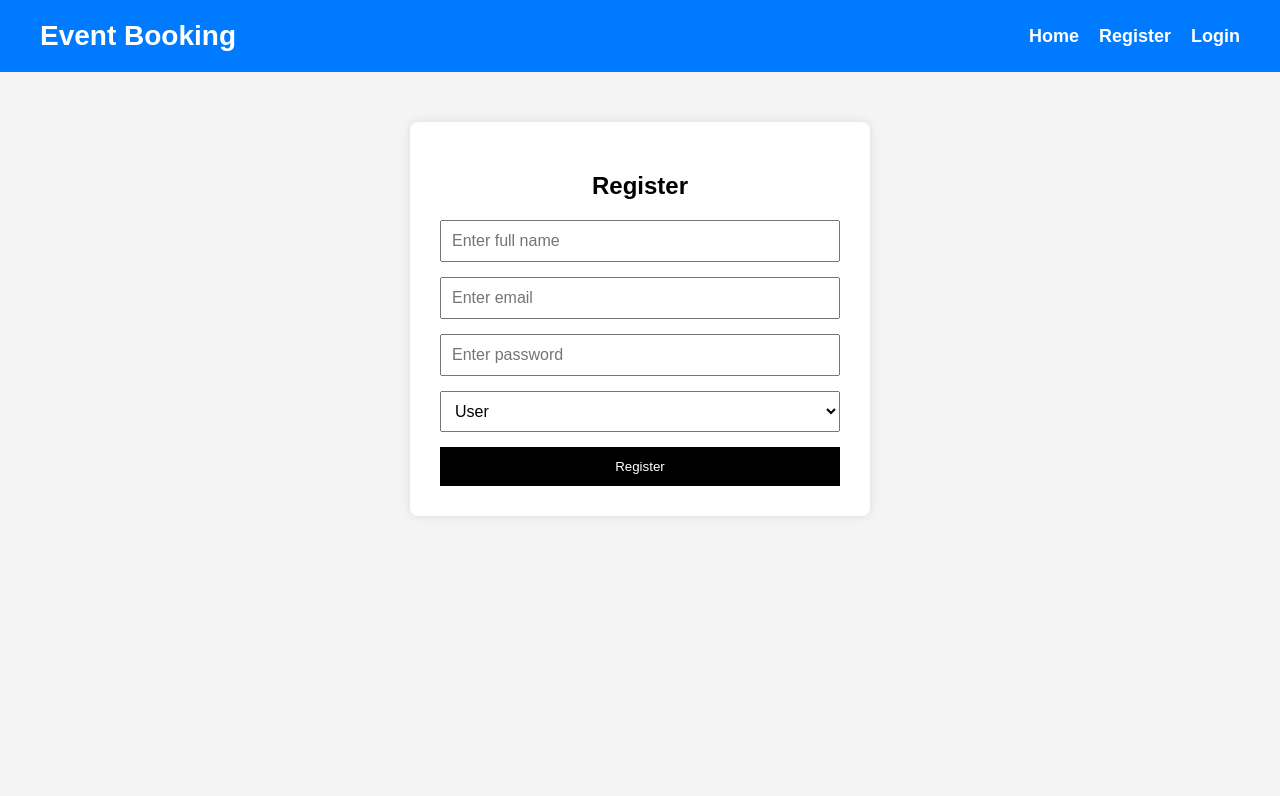
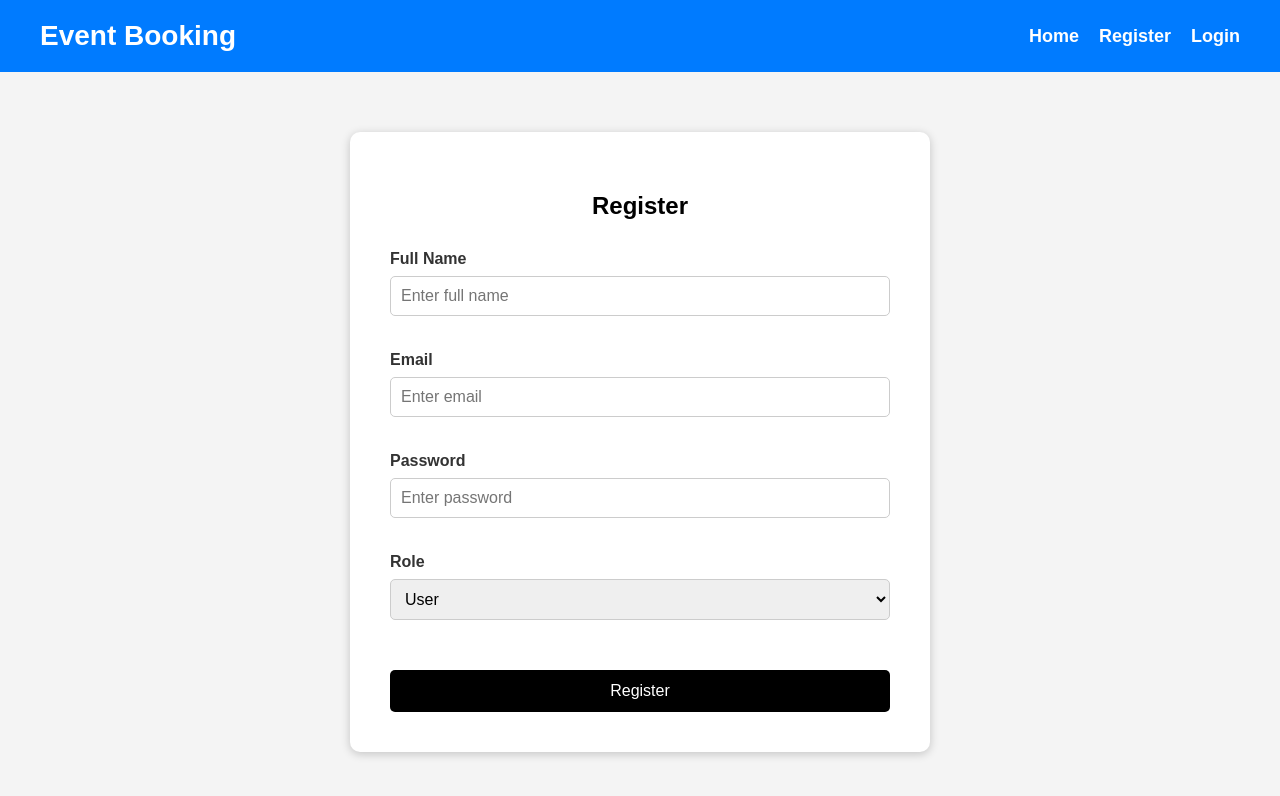
Before and after one commit to Madhvesh14/Assignment_project_frontend, a React (Create React App) app: page /register in a window 1280 px wide. Shown: the top 796 px of the page. Built offline with nearby package versions, Linux system fonts and the light colour scheme.

Commit message:
Modified few folder for the ui to look good

```diff
--- a/src/pages/AddEvent.js
+++ b/src/pages/AddEvent.js
@@ -78,6 +78,9 @@ function AddEvent() {
         onSubmit={handleSubmit}
       >
 
+        <div className= "form-group">
+          <label>Title</label>
+
             <input
               type="text"
               name="title"
@@ -85,7 +88,10 @@ function AddEvent() {
               onChange={handleChange}
               required
             />
+        </div>
 
+        <div className="form-group">
+          <label>Description</label>
           <input
             type="text"
             name="description"
@@ -93,7 +99,10 @@ function AddEvent() {
             onChange={handleChange}
             required
           />
+        </div>
 
+        <div className="form-group">
+          <label>Location</label>
           <input
             type="text"
             name="location"
@@ -101,14 +110,21 @@ function AddEvent() {
             onChange={handleChange}
             required
           />
+        </div>
 
+
+        <div className="form-group">
+          <label>Event Date</label>
           <input
             type="datetime-local"
             name="eventDate"
             onChange={handleChange}
             required
           />
+        </div>
 
+        <div className="form-group">
+          <label>Total Seats</label>
           <input
             type="number"
             name="totalSeats"
@@ -116,7 +132,10 @@ function AddEvent() {
             onChange={handleChange}
             required
           />
+        </div>
 
+        <div className="form-group">
+          <label>Available Seats</label>
           <input
             type="number"
             name="availableSeats"
@@ -124,7 +143,10 @@ function AddEvent() {
             onChange={handleChange}
             required
           />
+        </div>
 
+        <div className="form-group">
+          <label>Price</label>
           <input
             type="number"
             name="price"
@@ -132,6 +154,7 @@ function AddEvent() {
             onChange={handleChange}
             required
           />
+        </div>
 
         <button type="submit">
           Add Event
--- a/src/pages/CreateBooking.js
+++ b/src/pages/CreateBooking.js
@@ -51,6 +51,9 @@ function CreateBooking() {
 
       <form onSubmit={handleSubmit}>
 
+          <div className="form-group">
+            <label>Enter the Number of Seats:</label>
+
             <input
               type="number"
               placeholder="Number of Seats"
@@ -60,6 +63,7 @@ function CreateBooking() {
               }
               required
             />
+          </div>
 
         <button type="submit">
           Book
--- a/src/pages/Login.js
+++ b/src/pages/Login.js
@@ -65,6 +65,9 @@ function Login() {
       <h2>Login</h2>
 
       <form onSubmit={handleSubmit}>
+          <div className= "form-group">
+            <label>Email:</label>
+
 
             <input
               type="email"
@@ -76,6 +79,11 @@ function Login() {
               required
             />
 
+          </div>
+
+          <div className= "form-group">
+            <label>Password:</label>
+
             <input
             type="password"
             placeholder="Enter password"
@@ -85,6 +93,7 @@ function Login() {
             }
             required
           />
+          </div>
 
         <button type="submit">
           Login
--- a/src/pages/Register.js
+++ b/src/pages/Register.js
@@ -57,6 +57,10 @@ function Register() {
 
       <form onSubmit={handleSubmit}>
 
+        <div className= "form-group">
+
+          <label>Full Name</label>
+
           <input
            type="text"
            placeholder="Enter full name"
@@ -66,6 +70,12 @@ function Register() {
            }
            required
          />
+        </div>
+
+
+        <div className= "form-group">
+
+          <label>Email</label>
 
           <input
            type="email"
@@ -77,6 +87,12 @@ function Register() {
            required
          />
 
+        </div>
+
+
+        <div className= "form-group">
+
+          <label>Password</label>
           <input
             type="password"
             placeholder="Enter password"
@@ -86,7 +102,12 @@ function Register() {
             }
             required
          />
+        </div>
 
+
+        <div className= "form-group">
+
+          <label>Role</label>
           <select
             value={roleId}
             onChange={(e) =>
@@ -103,6 +124,7 @@ function Register() {
               User
             </option>
           </select>
+        </div>
 
         <button type="submit">
           Register
--- a/src/pages/UpdateEvent.js
+++ b/src/pages/UpdateEvent.js
@@ -121,6 +121,10 @@ function UpdateEvent() {
         onSubmit={handleSubmit}
       >
 
+        <div className="form-group">
+
+          <label>Title</label>
+
             <input
              type="text"
              name="title"
@@ -128,12 +132,24 @@ function UpdateEvent() {
              onChange={handleChange}
            />
 
+        </div>
+
+
+        <div className="form-group">
+          <label>Description</label>
+
             <input
               type="text"
               name="description"
               value={formData.description}
               onChange={handleChange}
             />
+        </div>
+
+
+        <div className="form-group">
+
+          <label>Location</label>
 
             <input
               type="text"
@@ -142,12 +158,24 @@ function UpdateEvent() {
               onChange={handleChange}
             />
 
+        </div>
+
+        <div className="form-group">
+
+          <label>Event Date</label>
+
             <input
               type="datetime-local"
               name="eventDate"
               value={formData.eventDate}
               onChange={handleChange}
             />
+        </div>
+
+
+        <div className="form-group">
+
+          <label>Total Seats</label>
 
             <input
               type="number"
@@ -156,6 +184,13 @@ function UpdateEvent() {
               onChange={handleChange}
             />
 
+        </div>
+
+
+
+        <div className="form-group">
+
+          <label>Available Seats</label>
             <input
               type="number"
               name="availableSeats"
@@ -163,12 +198,18 @@ function UpdateEvent() {
               onChange={handleChange}
             />
 
+        </div>
+
+        <div className="form-group">
+          <label>Price</label>
+
             <input
               type="number"
               name="price"
               value={formData.price}
               onChange={handleChange}
             />
+        </div>
 
         <button type="submit">
           Update Event
--- /dev/null
+++ b/src/styles/Auth.css
@@ -0,0 +1,55 @@
+/* Form Group */
+
+.form-group {
+
+  display: flex;
+
+  flex-direction: column;
+
+  margin-bottom: 18px;
+
+}
+
+/* Labels */
+
+.form-group label {
+
+  font-size: 15px;
+
+  font-weight: 600;
+
+  margin-bottom: 6px;
+
+  color: #333;
+
+}
+
+/* Inputs and Select */
+
+.form-group input,
+.form-group select {
+
+  width: 100%;
+
+  padding: 10px;
+
+  border: 1px solid #ccc;
+
+  border-radius: 5px;
+
+  font-size: 16px;
+
+  box-sizing: border-box;
+
+}
+
+/* Focus Effect */
+
+.form-group input:focus,
+.form-group select:focus {
+
+  outline: none;
+
+  border-color: #007bff;
+
+}
--- a/src/styles/Event.css
+++ b/src/styles/Event.css
@@ -296,3 +296,99 @@
 
   font-size: 16px;
 }
+
+/* Register / Login Form Styles*/
+
+.form-container {
+
+  width: 500px;
+
+  margin: 60px auto;
+
+  padding: 40px;
+
+  background-color: white;
+
+  border-radius: 10px;
+
+  box-shadow:
+    0px 2px 10px rgba(0,0,0,0.2);
+}
+
+.form-container h2 {
+
+  text-align: center;
+
+  margin-bottom: 30px;
+}
+
+/* Form Group */
+
+.form-group {
+
+  display: flex;
+
+  flex-direction: column;
+
+  margin-bottom: 20px;
+}
+
+/* Labels */
+
+.form-group label {
+
+  margin-bottom: 8px;
+
+  font-size: 16px;
+
+  font-weight: bold;
+
+  color: #333;
+}
+
+/* Inputs */
+
+.form-group input,
+
+.form-group select {
+
+  width: 100%;
+
+  padding: 10px;
+
+  font-size: 16px;
+
+  border: 1px solid #ccc;
+
+  border-radius: 5px;
+
+  box-sizing: border-box;
+}
+
+/* Register Button */
+
+.form-container button {
+
+  width: 100%;
+
+  padding: 12px;
+
+  margin-top: 15px;
+
+  background-color: black;
+
+  color: white;
+
+  border: none;
+
+  border-radius: 5px;
+
+  font-size: 16px;
+
+  cursor: pointer;
+}
+
+.form-container button:hover {
+
+  background-color: #333;
+}
```
Lines whose indentation alone changed are shown as unchanged.
